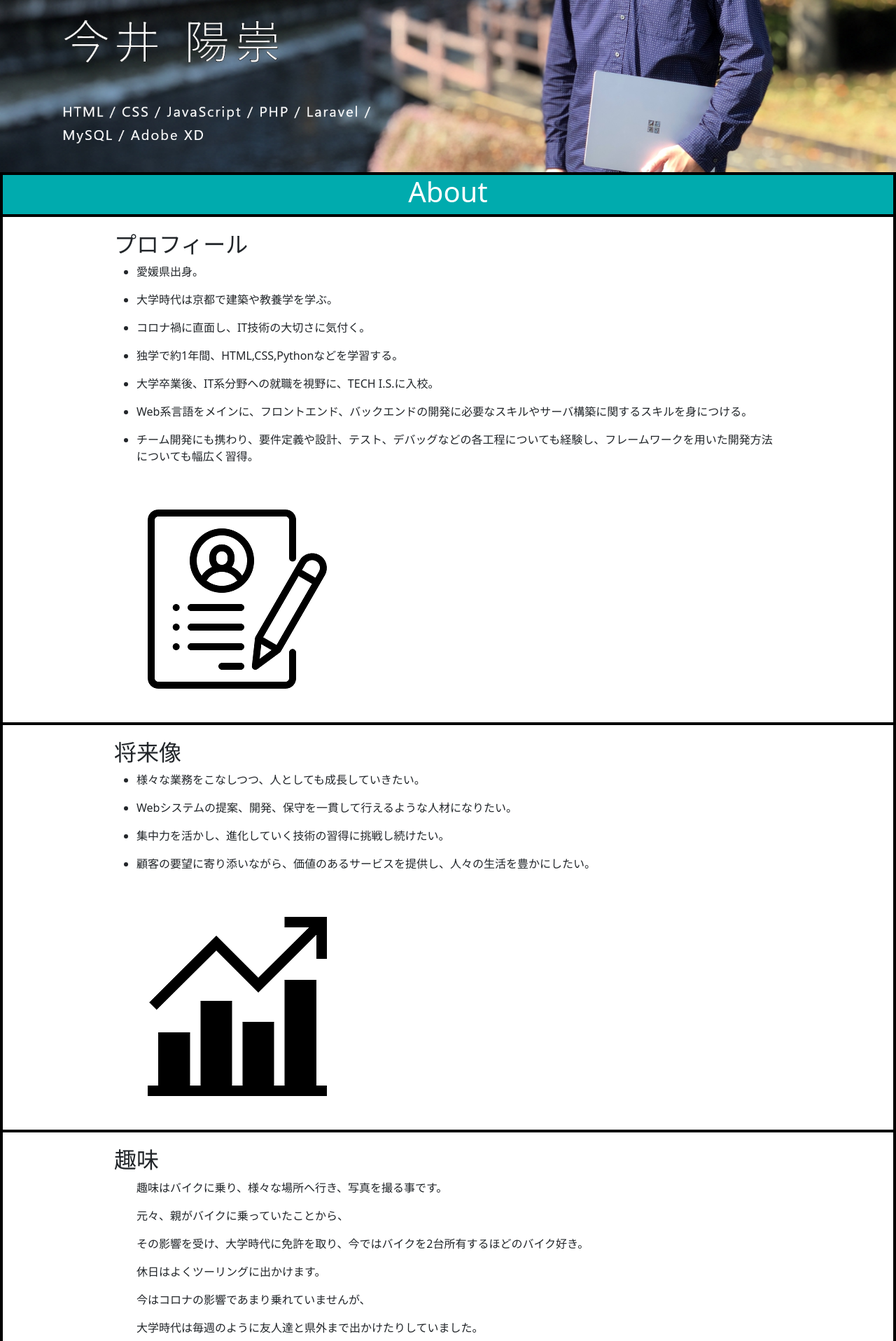
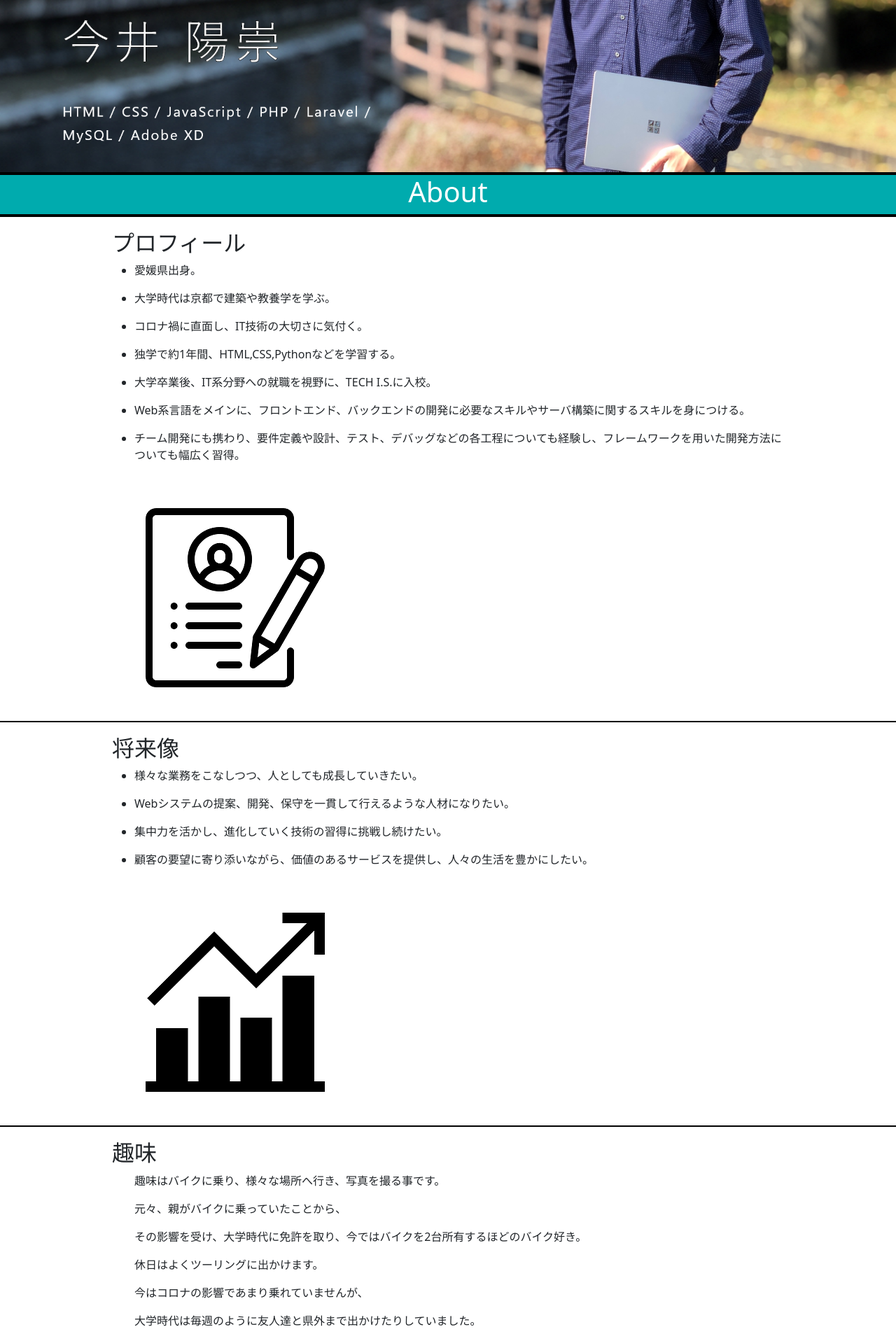
Before and after one commit to haru034/MyPortfolio, a PHP site: page / in a window 1280 px wide. Shown: the part 375-2291 px from the top of the page at 70% size. Run offline with PHP 8.4, Linux system fonts and the light colour scheme; some libraries are stand-ins or nearby versions.

Commit message:
border(枠線)を修正

```diff
--- a/style.css
+++ b/style.css
@@ -5,7 +5,8 @@
 /* 見出し(About) */
 .About-index {
     text-align: center;
-    border: 4px solid;
+    border-top: 4px solid;
+    border-bottom: 4px solid;
     border-color: black;
     color: white;
     background-color: #00ABAE;
@@ -13,9 +14,9 @@
 
 /* プロフィールの部分 */
 .profile-container {
-    border: 4px solid;;   /* 枠線を実線として追加、幅は4px */
+    border-bottom: 2px solid;;   /* 枠線を実線として追加、幅は4px */
     border-color: black; /* 枠線の色を指定 */
-    margin-top: -4px;
+    margin-top: -2px;
 }
 
 .profile-text {
@@ -33,9 +34,9 @@
 
 /* 将来像の部分 */
 .future-container {
-    border: 4px solid;
+    border-bottom: 2px solid;
     border-color: black;
-    margin-top: -4px;
+    margin-top: -2px;
 }
 
 .future-text {
@@ -52,9 +53,9 @@
 
 /* 趣味の部分 */
 .hobby-container {
-    border: 4px solid;
+    border-bottom: 2px solid;
     border-color: black;
-    margin-top: -4px;
+    margin-top: -2px;
 }
 
 .hobby-text {
```
Also changed, not shown: other parts of style.css (+12 -11 lines).
